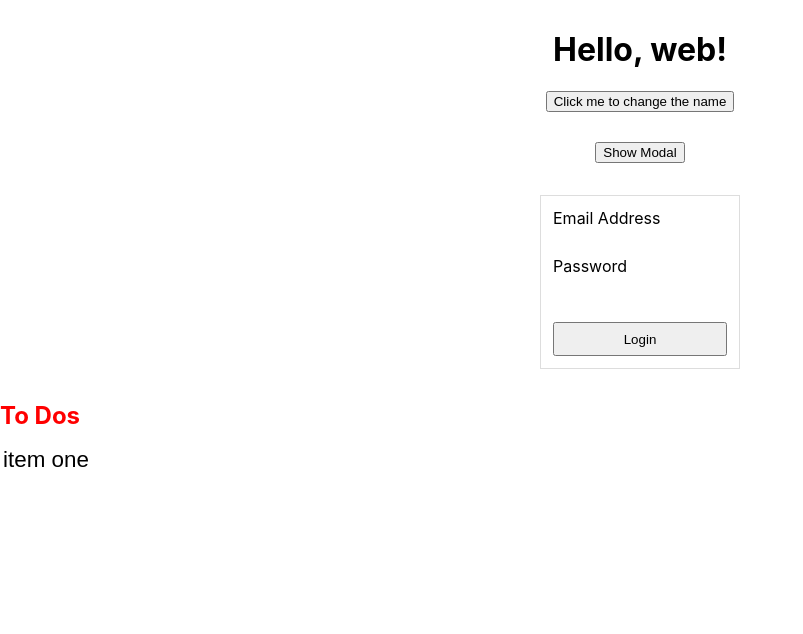
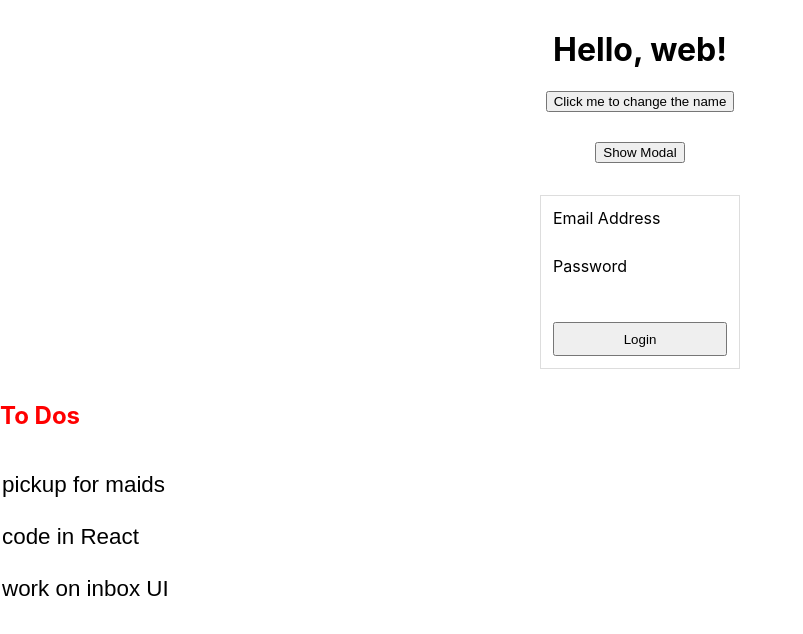
Before and after one commit to mdashmiller/fun-with-hooks, a React (Create React App) app: page / in a window 1280 px wide. Shown: the top 634 px of the page, without its empty margins (0-803 px from the left). Built offline with nearby package versions, Linux system fonts and the light colour scheme.

Commit message:
add create new todo functionality

```diff
--- a/package.json
+++ b/package.json
@@ -6,7 +6,8 @@
     "node-sass": "^4.12.0",
     "react": "^16.8.6",
     "react-dom": "^16.8.6",
-    "react-scripts": "3.0.1"
+    "react-scripts": "3.0.1",
+    "uuid": "^3.3.2"
   },
   "scripts": {
     "start": "react-scripts start",
--- a/src/components/ToDo/index.js
+++ b/src/components/ToDo/index.js
@@ -1,17 +1,67 @@
 import React, { useState } from 'react'
+import uuidv4 from 'uuid/v4'
 import './index.scss'
 
 const ToDoList = () => {
+
+  const [todos, setTodos] = useState([
+    {
+      uid: uuidv4(),
+      content: 'pickup for maids',
+      isComplete: true
+    },
+    {
+      uid: uuidv4(),
+      content: 'code in React',
+      isComplete: false
+    },
+    {
+      uid: uuidv4(),
+      content: 'work on inbox UI',
+      isComplete: false
+    }
+  ])
+
+  function handleKeyDown(e) {
+    if(e.key === 'Enter') {
+      addTodoOnNextLine(e.target.id)
+    }
+  }
+
+  function addTodoOnNextLine(currentLineId) {
+    const newTodos = [...todos]
+    const insertAfter = todos.filter((todo) => todo.uid === currentLineId)
+    const spliceInIndex = todos.indexOf(insertAfter[0]) + 1
+
+    newTodos.splice(spliceInIndex, 0, {
+      uid: uuidv4(),
+      content: '',
+      isComplete: false
+    })
+
+    setTodos(newTodos)
+
+    // setTimeout(() => {
+    //   document.forms[0].elements[i + 1].focus()
+    // }, 0)
+  }
+
   return (
     <section className="todo-section">
       <h1 className="todo-title">To Dos</h1>
       <form className="todo-list">
         <ul>
-          <div className="todo">
-            <div className="checkbox">
-              <input type="text" value="item one" />
+          {todos.map(todo =>
+            <div className="todo" key={todo.uid}>
+              <div className="checkbox" />
+              <input
+                id={todo.uid}
+                type="text"
+                value={todo.content}
+                onKeyDown={e => handleKeyDown(e)}
+              />
             </div>
-          </div>
+          )}
         </ul>
       </form>
     </section>
```
